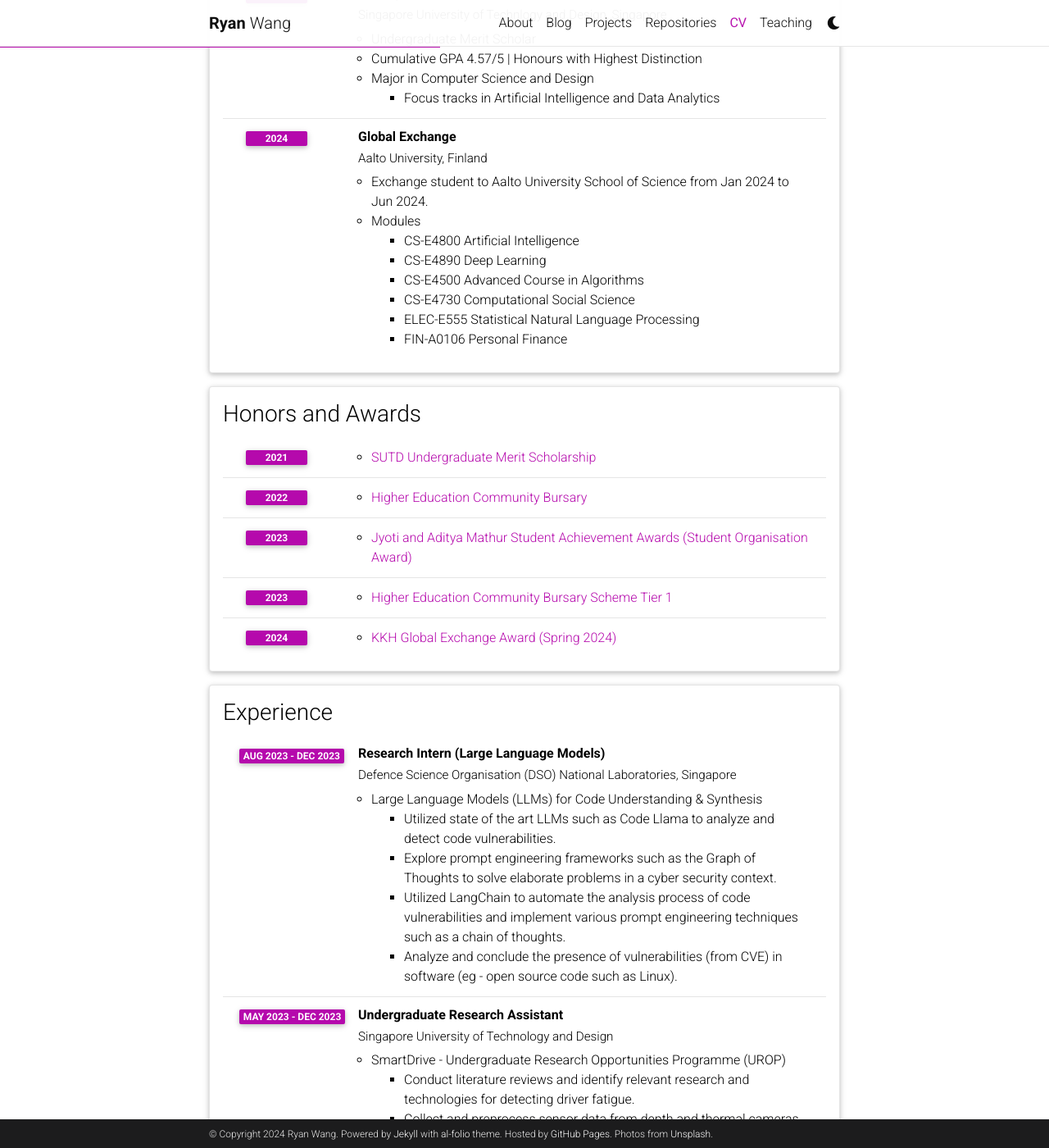
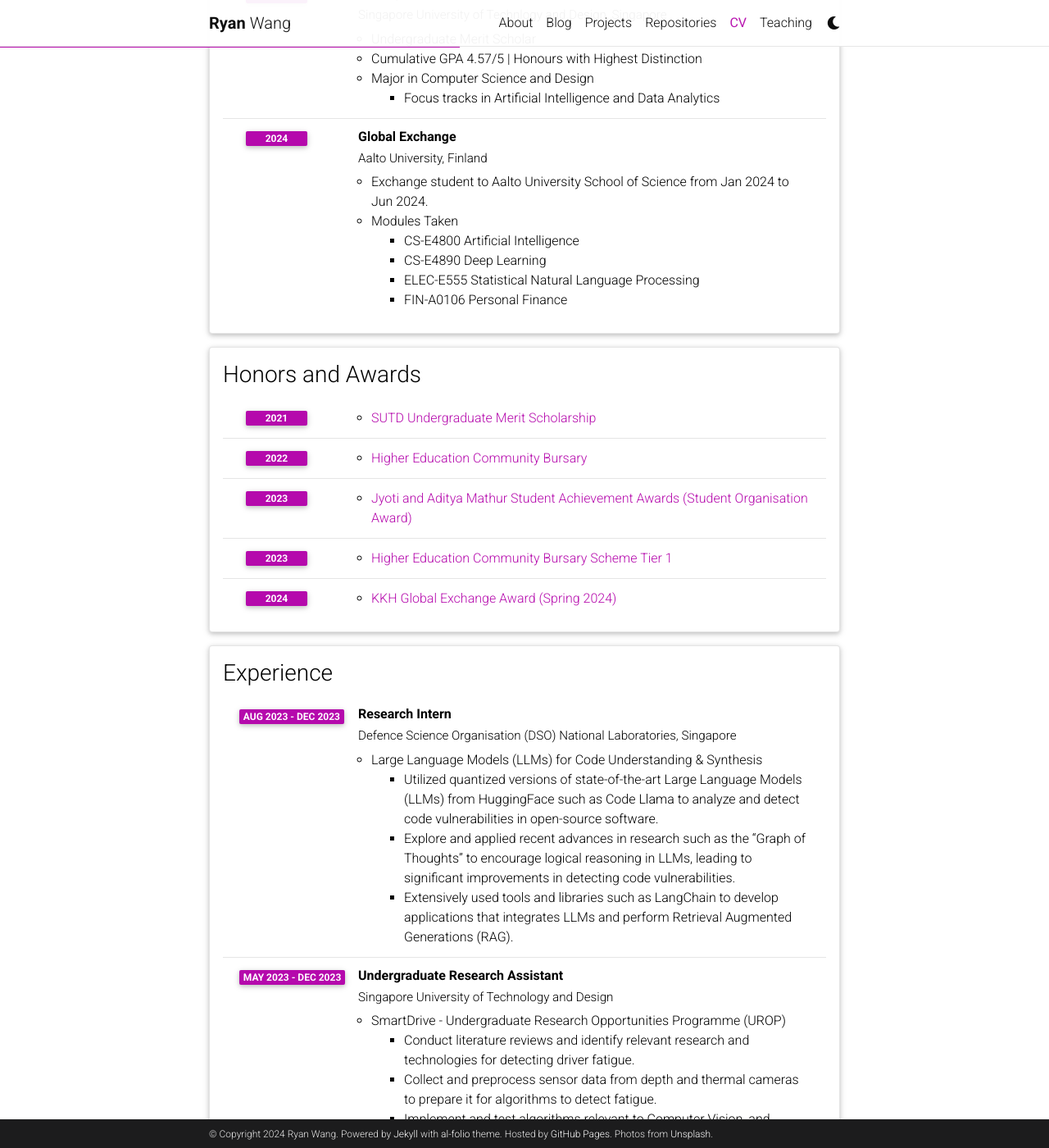
Before and after one commit to SausageMuffins/SausageMuffins.github.io, a Jekyll site: the page built from _pages/cv.md, in a window 1280 px wide and 1400 px high, scrolled down 485 px. Shown: the whole window at 82% size. Built offline with Jekyll 4.4.1, drawn with Linux system fonts in a browser that asks for light colours; comment, search, counter and statistics services are not loaded; a style sheet for code colours, icons or effects is not loaded.

Commit message:
Updated personal info and CV

```diff
--- a/_data/cv.yml
+++ b/_data/cv.yml
@@ -26,12 +26,10 @@
       year: 2024
       description:
         - Exchange student to Aalto University School of Science from Jan 2024 to Jun 2024.
-        - title: Modules
+        - title: Modules Taken
           contents:
             - CS-E4800 Artificial Intelligence
             - CS-E4890 Deep Learning
-            - CS-E4500 Advanced Course in Algorithms
-            - CS-E4730 Computational Social Science
             - ELEC-E555 Statistical Natural Language Processing
             - FIN-A0106 Personal Finance
     # - title: Federal teaching diploma
@@ -67,16 +65,16 @@
 - title: Experience
   type: time_table
   contents:
-    - title: Research Intern (Large Language Models)
+    - title: Research Intern
       institution: Defence Science Organisation (DSO) National Laboratories, Singapore
       year: Aug 2023 - Dec 2023
       description:
         - title: Large Language Models (LLMs) for Code Understanding & Synthesis
           contents:
-            - Utilized state of the art LLMs such as Code Llama to analyze and detect code vulnerabilities.
-            - Explore prompt engineering frameworks such as the Graph of Thoughts to solve elaborate problems in a cyber security context.
-            - Utilized LangChain to automate the analysis process of code vulnerabilities and implement various prompt engineering techniques such as a chain of thoughts.
-            - Analyze and conclude the presence of vulnerabilities (from CVE) in software (eg - open source code such as Linux).
+            - Utilized quantized versions of state-of-the-art Large Language Models (LLMs) from HuggingFace such as Code Llama to analyze and detect code vulnerabilities in open-source software.
+            - Explore and applied recent advances in research such as the “Graph of Thoughts” to encourage logical reasoning in LLMs, leading to significant improvements in detecting code vulnerabilities.
+            - Extensively used tools and libraries such as LangChain to develop applications that integrates LLMs and perform Retrieval Augmented Generations (RAG).
+
 
     - title: Undergraduate Research Assistant
       institution: Singapore University of Technology and Design
```
Also changed, not shown: _pages/about.md (+2 -2 lines), _pages/cv.md (+1 -1 lines), 2 other files.
